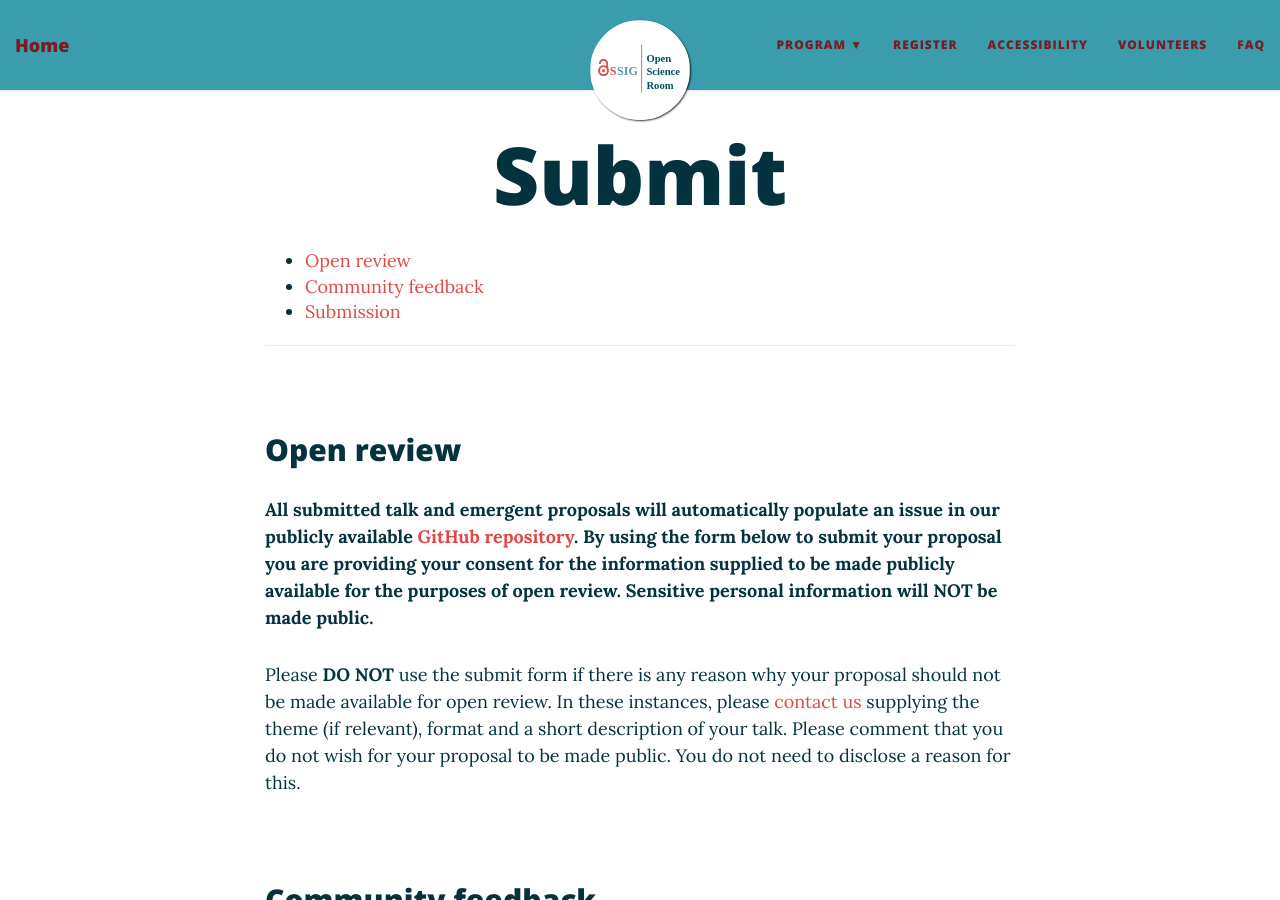
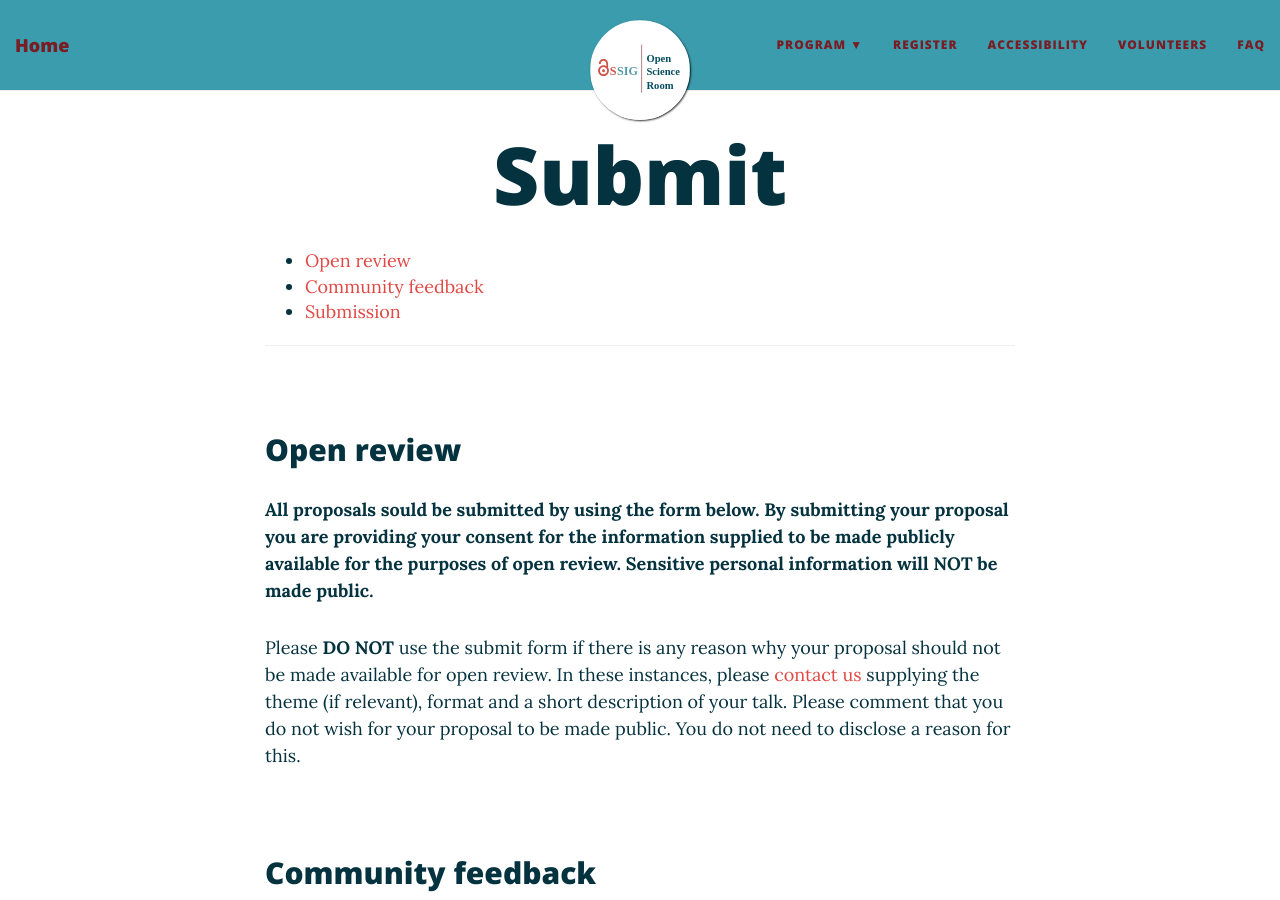
Before and after one commit to ohbm/osr2021, a Jekyll site: the page built from submit.md, in a window 1280 px wide and 900 px high. Built offline with Jekyll 4.4.1, drawn with Linux system fonts in a browser that asks for light colours; nearby versions of some CDN libraries.

Commit message:
Update submit.md

```diff
--- a/submit.md
+++ b/submit.md
@@ -9,13 +9,12 @@ title: Submit
 
 ---
 
-<div id="recording"></div>
+<div id="review"></div>
 <br>
 
 ## Open review
 
-**All submitted talk and emergent proposals will automatically populate an issue in our publicly available [GitHub repository](https://github.com/ohbm/osr2020/issues).
-By using the form below to submit your proposal you are providing your consent for the information supplied to be made publicly available for the purposes of open review.
+**All proposals sould be submitted by using the form below. By submitting your proposal you are providing your consent for the information supplied to be made publicly available for the purposes of open review.
 Sensitive personal information will NOT be made public.**
 
 Please **DO NOT** use the submit form if there is any reason why your proposal should not be made available for open review.
@@ -44,6 +43,11 @@ If you do not have a GitHub username, we invite you to follow the instructions a
 <div id="tripetto"></div>
 <br>
 ## Submission
+
+<iframe src="https://docs.google.com/forms/d/e/1FAIpQLSdP3xY-mBxB-xqOVmszdVcIICpccRhs9c8uyx6cR9VUyzZc7w/viewform?embedded=true" width="640" height="1673" frameborder="0" marginheight="0" marginwidth="0">Cargando…</iframe>
+
+<br>
+
 
 <div style="--aspect-ratio: 3/4;">
   <iframe
```
